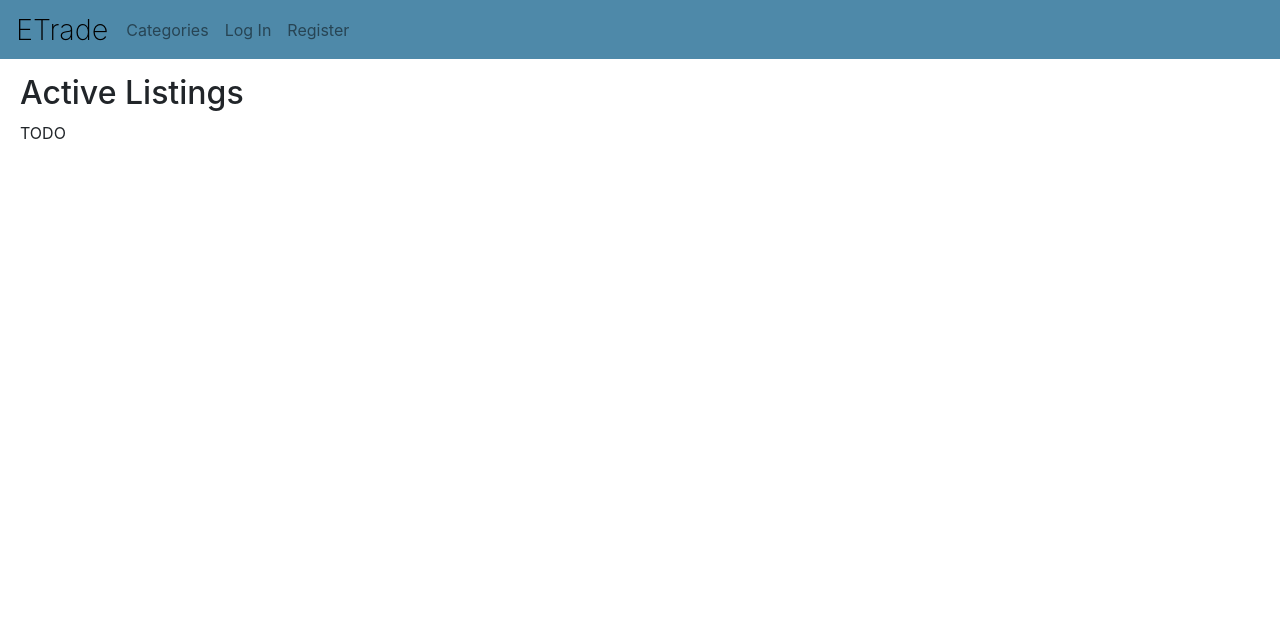
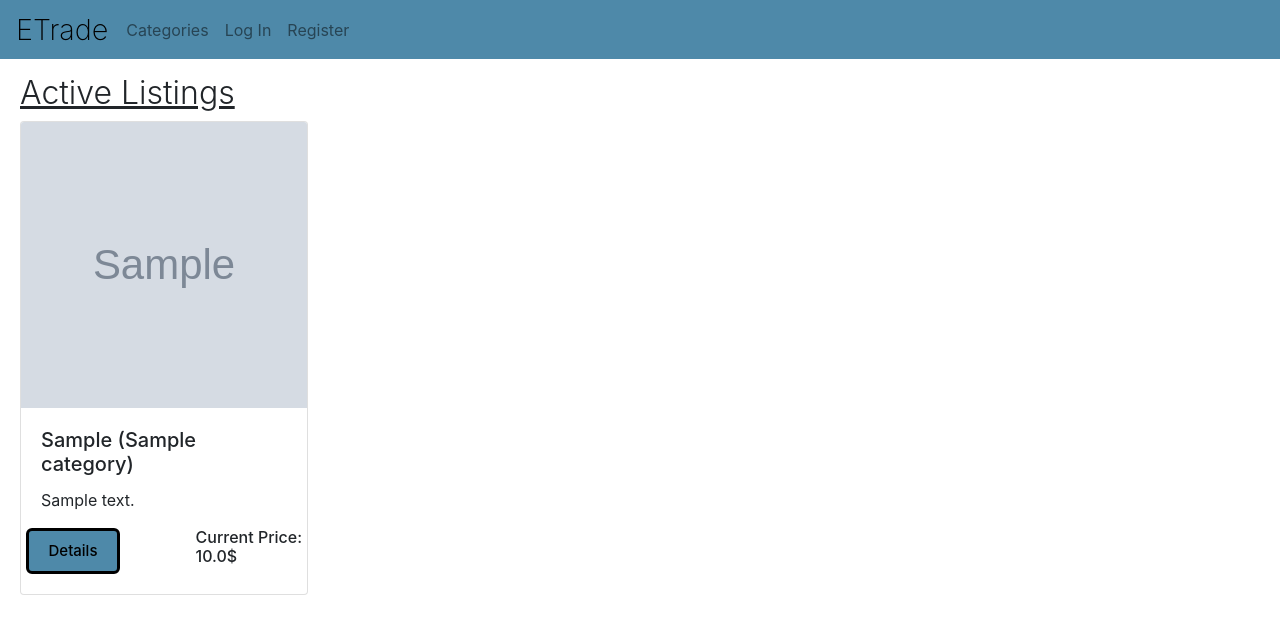
Before and after one commit to Beshoy-Hezky/E-commerce-Auction-Site, a Django app: page / in a window 1280 px wide. Shown: the top 634 px of the page. Run offline with Django 3.2, Linux system fonts and the light colour scheme; tables that the repository leaves empty hold one stand-in row (values such as "Sample post"); grey boxes marked "Sample" are stand-in pictures; some libraries are stand-ins or nearby versions.

Commit message:
F02: Make page to show the current listings

```diff
--- a/commerce/auctions/static/auctions/styles.css
+++ b/commerce/auctions/static/auctions/styles.css
@@ -39,7 +39,6 @@ button {
   font-size: 15px;
   border: 3px solid black;
   border-radius: 0.4em;
-
 }
 
 button:hover {
@@ -51,3 +50,20 @@ button:active {
   transform: translate(0.05em, 0.05em);
   box-shadow: 0.05em 0.05em;
 }
+
+.button-font{
+  color:black;
+  text-decoration: none
+}
+
+.page-header{
+  text-decoration: underline;
+  font-weight: 300;
+}
+
+.hundred-chars{
+  width: 100ch;
+    overflow: hidden;
+    white-space: nowrap;
+    text-overflow: ellipsis;
+}
--- a/commerce/auctions/templates/auctions/index.html
+++ b/commerce/auctions/templates/auctions/index.html
@@ -1,7 +1,32 @@
 {% extends "auctions/layout.html" %}
 
 {% block body %}
-    <h2>Active Listings</h2>
+    <h2 class="page-header">Active Listings</h2>
+    {% for listing in listings %}
+        {% if listing.is_live == True %}
 
-    TODO
+    <div class="card" style="width: 18rem; display: inline-block; margin-right: 10px; margin-bottom: 10px;">
+  <img src="{{listing.image_url}}" class="card-img-top" alt="Picture of {{ listing.header }}" width="286" height="286">
+  <div class="card-body">
+    <h5 class="card-title">{{ listing.header }} ({{ listing.category }})</h5>
+      <!-- Maximum 50 chars -->
+     <p class="card-text">
+  {% if listing.description|length > 112 %}
+    {{ listing.description|slice:":112" }}...
+  {% else %}
+    {{ listing.description }}
+  {% endif %}
+    </p>
+
+
+      <div class="row d-flex justify-content-between">
+          <button><a href="#" style="color:black;
+        text-decoration: none">Details</a></button>
+          <h6>Current Price:<br>{{ listing.starting_price }}$</h6>
+      </div>
+
+  </div>
+</div>
+        {% endif %}
+    {% endfor %}
 {% endblock %}
```
